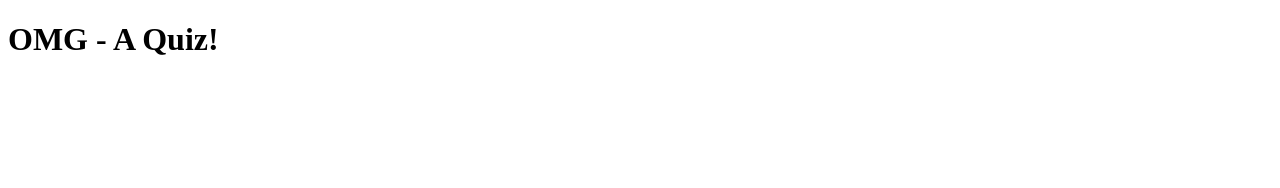
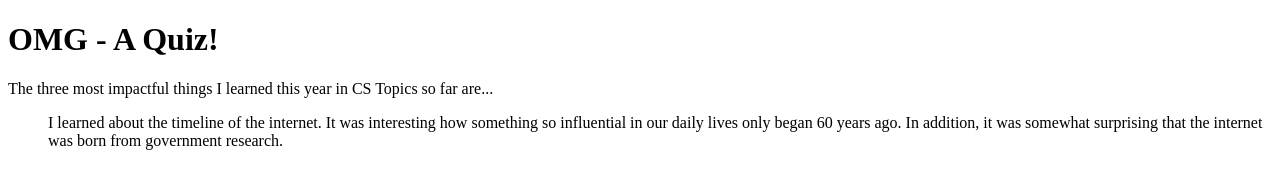
Before and after one commit to akash-kumar21/OMGQuiz, a plain HTML site: page index.html in a window 1280 px wide. Drawn offline with Linux system fonts and the light colour scheme.

Commit message:
testing unordered list

```diff
--- a/index.html
+++ b/index.html
@@ -11,6 +11,8 @@
 
 <body>
   <h1>OMG - A Quiz!</h1>
+  <p>The three most impactful things I learned this year in CS Topics so far are...</p>
+  <ul>I learned about the timeline of the internet. It was interesting how something so influential in our daily lives only began 60 years ago. In addition, it was somewhat surprising that the internet was born from government research.</ul>
 </body>
 
 </html>
```
